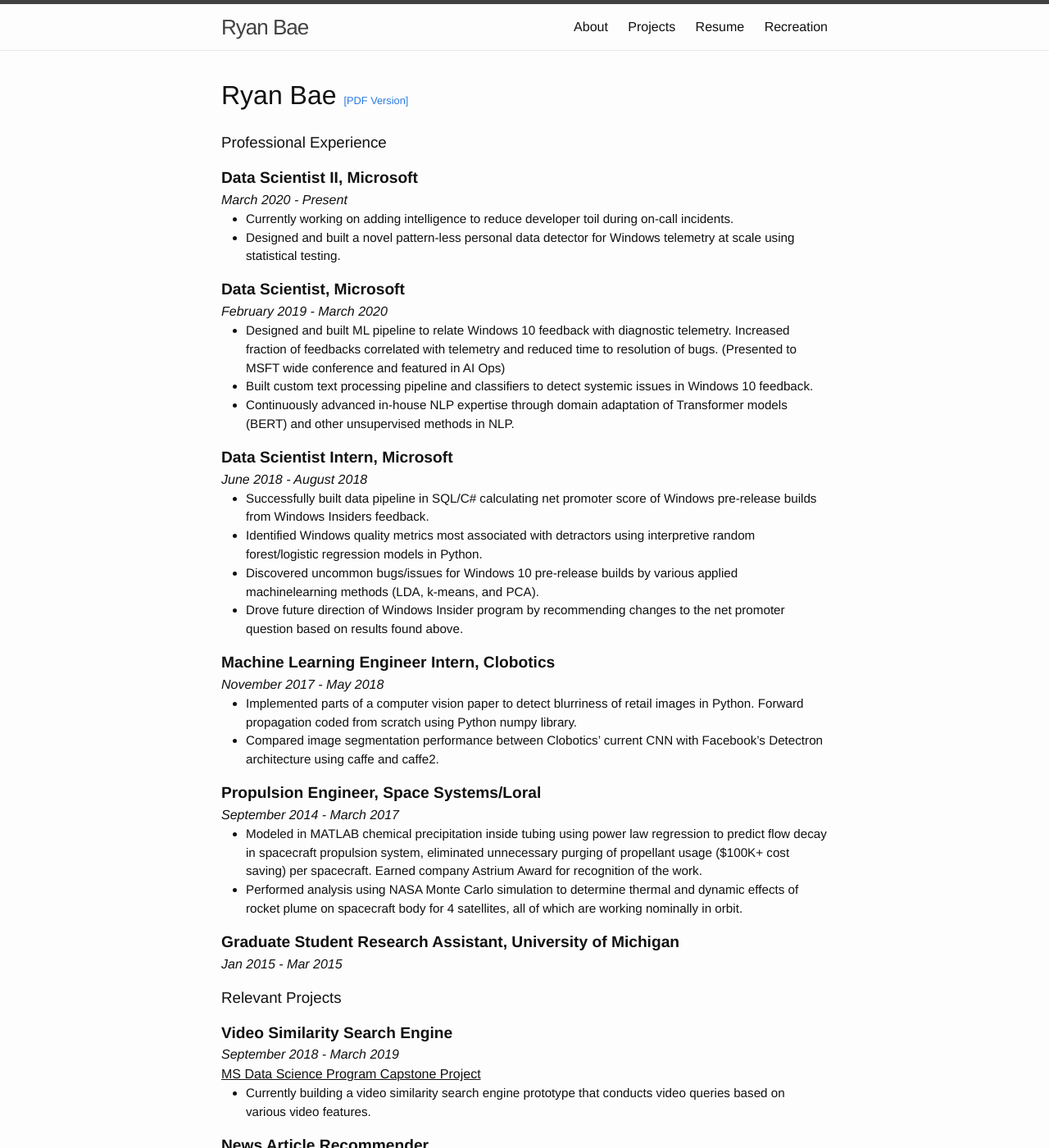
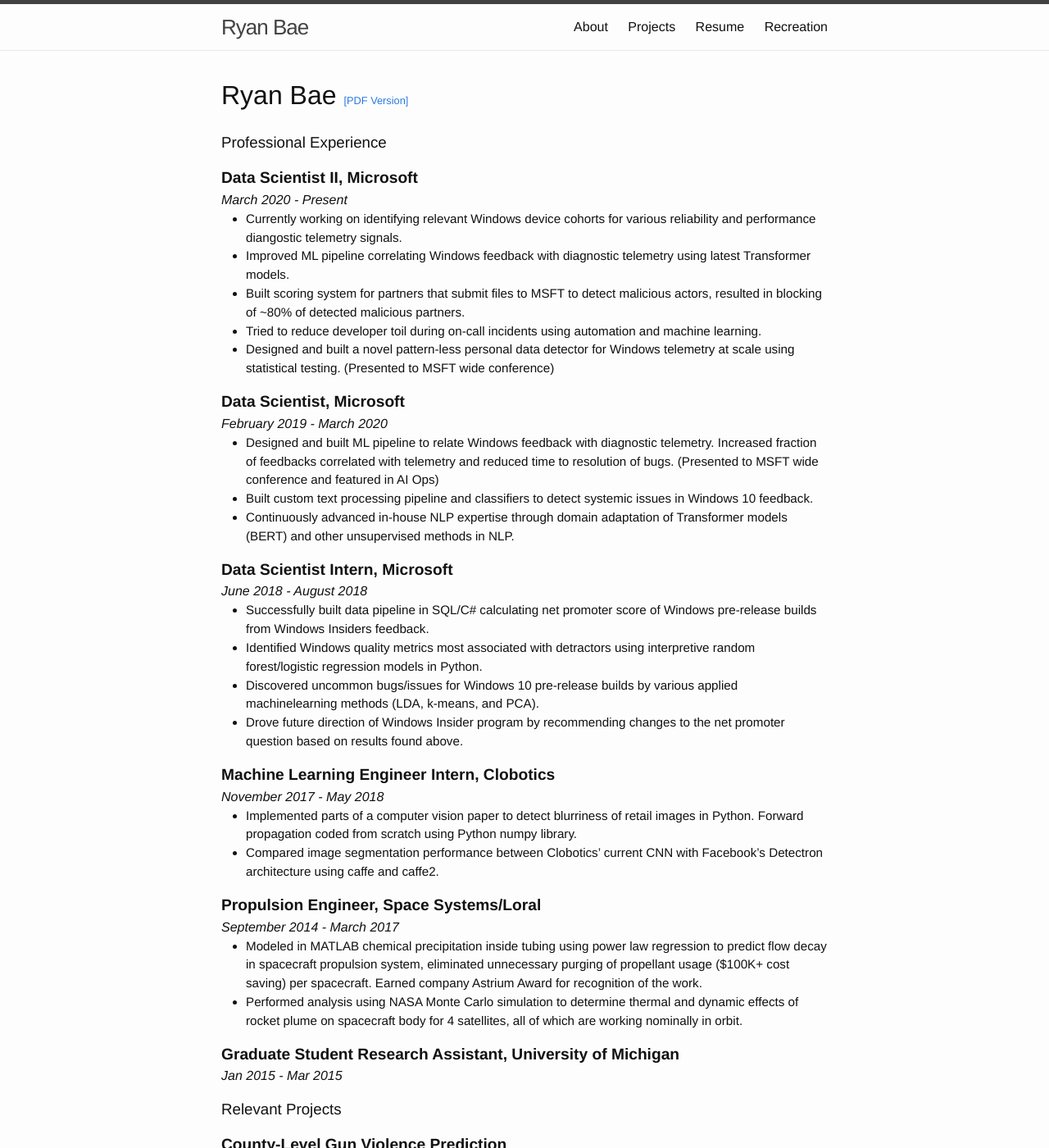
Before and after one commit to ryanbae89/ryanbae89.github.io, a Jekyll site: the page built from 03-resume.html, in a window 1280 px wide and 1400 px high. Shown: the whole window at 82% size. Built offline with Jekyll 4.4.1, drawn with Linux system fonts in a browser that asks for light colours; some of the changed text lies outside the part shown.

Commit message:
resume update

```diff
--- a/03-resume.html
+++ b/03-resume.html
@@ -6,7 +6,7 @@ permalink: /resume/
 
 <div class="row">
 	<div class="col-sm-9">
-	<h1 style="margin-bottom: 20px;">Ryan Bae <a href="/files/RyanBaeResume_06222021.pdf" style="font-size: 0.4em;">[PDF Version]</a></h1>
+	<h1 style="margin-bottom: 20px;">Ryan Bae <a href="/files/RyanBaeResume_07302022.pdf" style="font-size: 0.4em;">[PDF Version]</a></h1>
 
 	<h3 class="text-muted ressection">Professional Experience</h3>
 
@@ -14,9 +14,12 @@ permalink: /resume/
 		<b style="font-size: 1.2em;">Data Scientist II, Microsoft</b><br/>
 		<i>March 2020 - Present</i>
 		<ul style="font-size: 0.95em;">
-			<li>Currently working on adding intelligence to reduce developer toil during on-call incidents. </li>
+			<li>Currently working on identifying relevant Windows device cohorts for various reliability and performance diangostic telemetry signals. </li>
+			<li>Improved ML pipeline correlating Windows feedback with diagnostic telemetry using latest Transformer models. </li>
+			<li>Built scoring system for partners that submit files to MSFT to detect malicious actors, resulted in blocking of ~80% of detected malicious partners.  </li>
+			<li>Tried to reduce developer toil during on-call incidents using automation and machine learning. </li>
 			<li>Designed and built a novel pattern-less personal data detector for Windows telemetry at scale
-			    using statistical testing. </li>
+			    using statistical testing. (Presented to MSFT wide conference) </li>
 		</ul>
 	</div></div>
 
@@ -24,7 +27,7 @@ permalink: /resume/
 		<b style="font-size: 1.2em;">Data Scientist, Microsoft</b><br/>
 		<i>February 2019 - March 2020</i>
 		<ul style="font-size: 0.95em;">
-			<li>Designed and built ML pipeline to relate Windows 10 feedback with diagnostic telemetry.
+			<li>Designed and built ML pipeline to relate Windows feedback with diagnostic telemetry.
 				  Increased fraction of feedbacks correlated with telemetry and reduced time to resolution of bugs.
 				  (Presented to MSFT wide conference and featured in AI Ops)</li>
 			<li>Built custom text processing pipeline and classifiers to detect systemic issues in Windows 10 feedback. </li>
@@ -81,19 +84,29 @@ permalink: /resume/
 	<h3 class="text-muted ressection">Relevant Projects</h3>
 
 	<div class="row"><div class="col-sm-12">
+		<b style="font-size: 1.2em;">County-Level Gun Violence Prediction</b><br/>
+		<i>Summer 2022</i><br/>
+		<u>Self Project</u>
+		<ul style="font-size: 0.95em;">
+			<li>Joined gun violence data with various economic, demographic, and educational data to predict # of gun
+					deaths at county level.</li>
+		</ul>
+	</div></div>
+
+	<div class="row"><div class="col-sm-12">
 		<b style="font-size: 1.2em;">Video Similarity Search Engine</b><br/>
 		<i>September 2018 - March 2019</i><br/>
-		<u>MS Data Science Program Capstone Project</u>
+		<u>MS Data Science Program Capstone Project (Group)</u>
 		<ul style="font-size: 0.95em;">
-			<li>Currently building a video similarity search engine prototype that conducts video queries based on
-					various video features.</li>
+			<li>Built a video similarity search engine prototype that conducts video queries based on
+					various video features. Implemented 3D convolution featurization of the videos. </li>
 		</ul>
 	</div></div>
 
 	<div class="row"><div class="col-sm-12">
 		<b style="font-size: 1.2em;">News Article Recommender</b><br/>
 		<i>March 2018 - June 2018</i><br/>
-		<u>Software Design Class Project</u>
+		<u>Software Design Class Project (Group)</u>
 		<ul style="font-size: 0.95em;">
 			<li>Designed the architecture and led team of data scientists to build a news article recommender and sentiment
 				analyzer tool. Built LDA topic models to perform topic modeling and tagging on 120,000 news articles using Python.</li>
@@ -121,6 +134,11 @@ permalink: /resume/
   </div></div>
 
 	<h3 class="text-muted ressection">Certificates</h3>
+
+	<div class="row"><div class="col-sm-12">
+    <p><b>Natural Language Processing,	a	4-course	specialization by Deeplearning.ai	on Coursera</b><br/>
+  </div></div>
+
 	<div class="row"><div class="col-sm-12">
 		<p><b>Deep	Learning,	a	5-course	specialization	by	Stanford	University on	Coursera</b><br/>
 	</div></div>
```
Also changed, not shown: other parts of 03-resume.html (+1 -1 lines), 2 other files.
